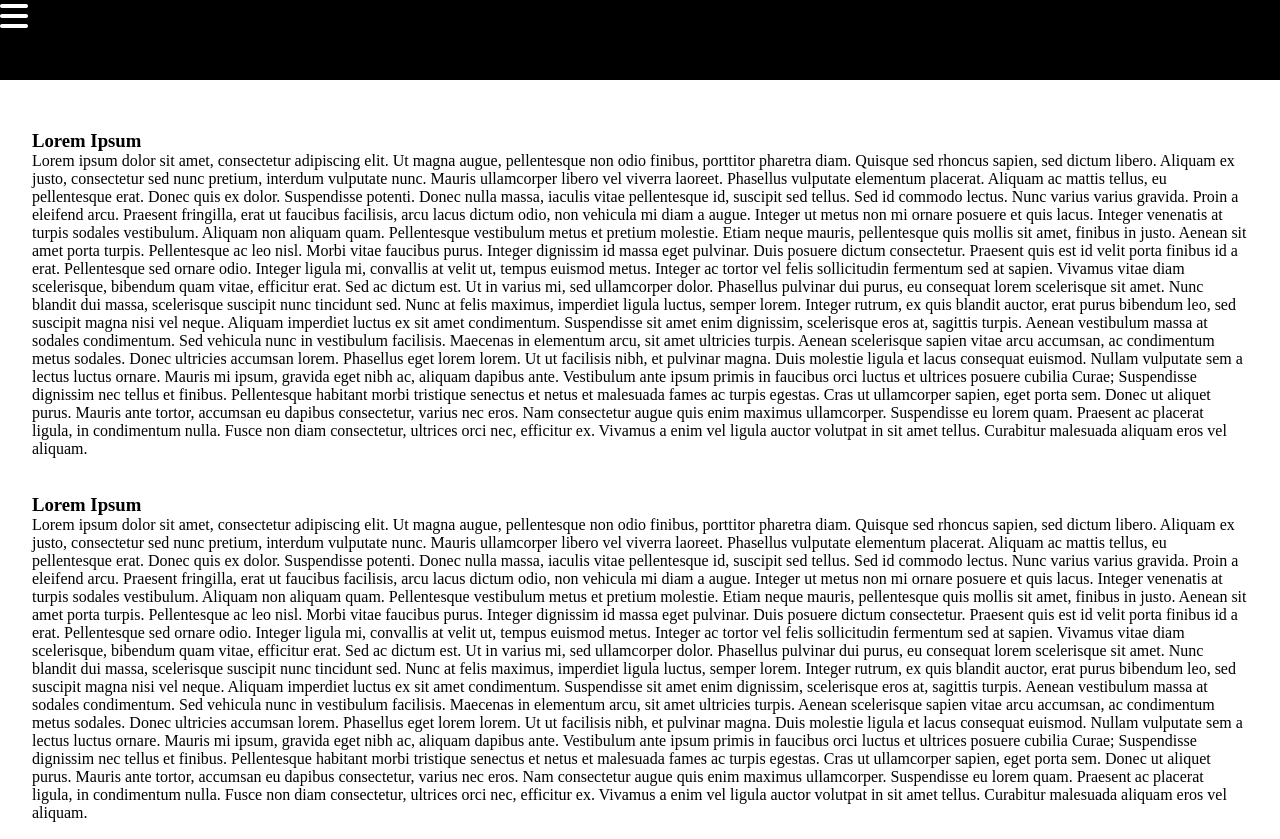
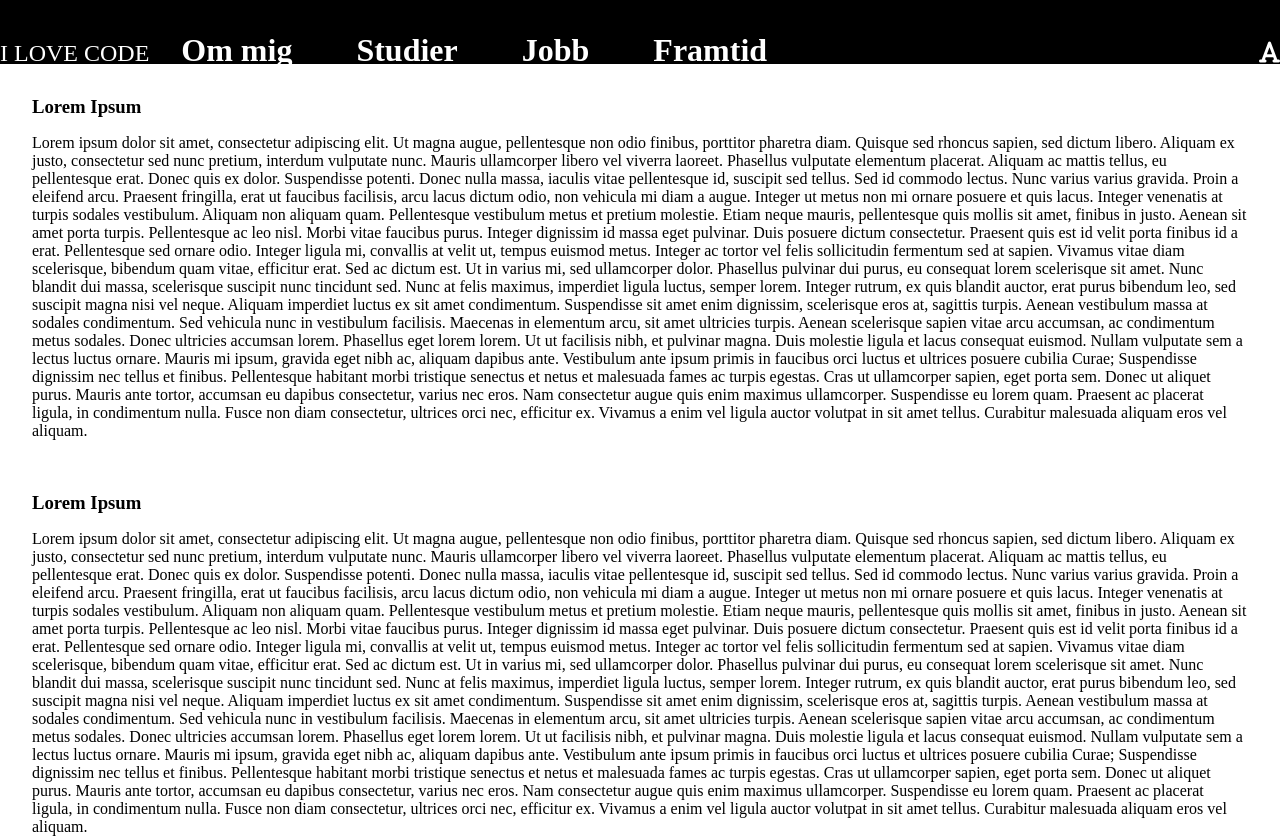
Before and after one commit to EmelieR89/Menubar, a plain HTML site: page index.html in a window 1280 px wide. Shown: the top 839 px of the page. Drawn offline with Linux system fonts and the light colour scheme.

Commit message:
Smaller/bigger text and better menubar

```diff
--- /dev/null
+++ b/desktop.css
@@ -0,0 +1,26 @@
+@media screen and (min-width: 667px) {
+    .ikonAndLove > i {
+        display: none;
+        /* visibility: hidden; */
+    }
+
+    ul {
+        display: flex;
+        flex-direction: row;
+        justify-content: center;
+        margin-top: 0;
+
+    }
+
+    header {
+        display: flex;
+        flex-direction: row;
+        align-items: baseline;
+
+    }
+
+    nav {
+        display: flex;
+        flex-grow: 1;
+    }
+}
--- a/index.html
+++ b/index.html
@@ -6,19 +6,35 @@
     <meta name="viewport" content="width=device-width, initial-scale=1.0">
     <meta http-equiv="X-UA-Compatible" content="ie=edge">
     <link rel="stylesheet" href="styles.css">
-    <script src="https://kit.fontawesome.com/4a99720832.js" crossorigin="anonymous"></script>">
+    <link rel="stylesheet" href="desktop.css">
+    <script src="https://kit.fontawesome.com/4a99720832.js" crossorigin="anonymous"></script>
+    <script src="https://kit.fontawesome.com/4a99720832.js" crossorigin="anonymous"></script>
     <title>Menubar</title>
     <script src="script.js"></script>
 </head>
 
 <body>
     <header>
+
+        <div class="ikonAndLove">
             <i onclick="toggleHamburgerbar()" class="fas fa-bars" style="color: white"></i>
+            <p>I LOVE CODE</p>
+
+        </div>
+
+
         <nav>
             <ul>
-                <li></li>
+                <li>Om mig</li>
+                <li>Studier</li>
+                <li>Jobb</li>
+                <li>Framtid</li>
             </ul>
         </nav>
+
+        <div class="sizeChange">
+            <i onclick="getBiggerText()" class="fas fa-font"></i>
+        </div>
     </header>
 
     <div class="delEtt">
@@ -77,55 +93,71 @@
 
     <br><br>
 
+    <main>
         <div class="delTvå">
             <h3>Lorem Ipsum</h3>
 
-        <p class="styckeTvå">Lorem ipsum dolor sit amet, consectetur adipiscing elit. Ut magna augue, pellentesque non
+            <p class="styckeTvå">Lorem ipsum dolor sit amet, consectetur adipiscing elit. Ut magna augue, pellentesque
+                non
                 odio
                 finibus, porttitor
                 pharetra diam. Quisque sed rhoncus sapien, sed dictum libero. Aliquam ex justo, consectetur sed nunc
                 pretium,
                 interdum vulputate nunc. Mauris ullamcorper libero vel viverra laoreet. Phasellus vulputate elementum
                 placerat.
-            Aliquam ac mattis tellus, eu pellentesque erat. Donec quis ex dolor. Suspendisse potenti. Donec nulla massa,
+                Aliquam ac mattis tellus, eu pellentesque erat. Donec quis ex dolor. Suspendisse potenti. Donec nulla
+                massa,
                 iaculis vitae pellentesque id, suscipit sed tellus. Sed id commodo lectus. Nunc varius varius gravida.
 
-            Proin a eleifend arcu. Praesent fringilla, erat ut faucibus facilisis, arcu lacus dictum odio, non vehicula
+                Proin a eleifend arcu. Praesent fringilla, erat ut faucibus facilisis, arcu lacus dictum odio, non
+                vehicula
                 mi
                 diam a augue. Integer ut metus non mi ornare posuere et quis lacus. Integer venenatis at turpis sodales
-            vestibulum. Aliquam non aliquam quam. Pellentesque vestibulum metus et pretium molestie. Etiam neque mauris,
-            pellentesque quis mollis sit amet, finibus in justo. Aenean sit amet porta turpis. Pellentesque ac leo nisl.
+                vestibulum. Aliquam non aliquam quam. Pellentesque vestibulum metus et pretium molestie. Etiam neque
+                mauris,
+                pellentesque quis mollis sit amet, finibus in justo. Aenean sit amet porta turpis. Pellentesque ac leo
+                nisl.
                 Morbi vitae faucibus purus. Integer dignissim id massa eget pulvinar.
 
-            Duis posuere dictum consectetur. Praesent quis est id velit porta finibus id a erat. Pellentesque sed ornare
+                Duis posuere dictum consectetur. Praesent quis est id velit porta finibus id a erat. Pellentesque sed
+                ornare
                 odio. Integer ligula mi, convallis at velit ut, tempus euismod metus. Integer ac tortor vel felis
                 sollicitudin
-            fermentum sed at sapien. Vivamus vitae diam scelerisque, bibendum quam vitae, efficitur erat. Sed ac dictum
+                fermentum sed at sapien. Vivamus vitae diam scelerisque, bibendum quam vitae, efficitur erat. Sed ac
+                dictum
                 est.
 
                 Ut in varius mi, sed ullamcorper dolor. Phasellus pulvinar dui purus, eu consequat lorem scelerisque sit
                 amet.
                 Nunc blandit dui massa, scelerisque suscipit nunc tincidunt sed. Nunc at felis maximus, imperdiet ligula
                 luctus,
-            semper lorem. Integer rutrum, ex quis blandit auctor, erat purus bibendum leo, sed suscipit magna nisi vel
-            neque. Aliquam imperdiet luctus ex sit amet condimentum. Suspendisse sit amet enim dignissim, scelerisque
+                semper lorem. Integer rutrum, ex quis blandit auctor, erat purus bibendum leo, sed suscipit magna nisi
+                vel
+                neque. Aliquam imperdiet luctus ex sit amet condimentum. Suspendisse sit amet enim dignissim,
+                scelerisque
                 eros
                 at, sagittis turpis. Aenean vestibulum massa at sodales condimentum. Sed vehicula nunc in vestibulum
                 facilisis.
                 Maecenas in elementum arcu, sit amet ultricies turpis. Aenean scelerisque sapien vitae arcu accumsan, ac
-            condimentum metus sodales. Donec ultricies accumsan lorem. Phasellus eget lorem lorem. Ut ut facilisis nibh,
+                condimentum metus sodales. Donec ultricies accumsan lorem. Phasellus eget lorem lorem. Ut ut facilisis
+                nibh,
                 et
                 pulvinar magna. Duis molestie ligula et lacus consequat euismod.
 
-            Nullam vulputate sem a lectus luctus ornare. Mauris mi ipsum, gravida eget nibh ac, aliquam dapibus ante.
+                Nullam vulputate sem a lectus luctus ornare. Mauris mi ipsum, gravida eget nibh ac, aliquam dapibus
+                ante.
                 Vestibulum ante ipsum primis in faucibus orci luctus et ultrices posuere cubilia Curae; Suspendisse
                 dignissim
-            nec tellus et finibus. Pellentesque habitant morbi tristique senectus et netus et malesuada fames ac turpis
-            egestas. Cras ut ullamcorper sapien, eget porta sem. Donec ut aliquet purus. Mauris ante tortor, accumsan eu
-            dapibus consectetur, varius nec eros. Nam consectetur augue quis enim maximus ullamcorper. Suspendisse eu
+                nec tellus et finibus. Pellentesque habitant morbi tristique senectus et netus et malesuada fames ac
+                turpis
+                egestas. Cras ut ullamcorper sapien, eget porta sem. Donec ut aliquet purus. Mauris ante tortor,
+                accumsan eu
+                dapibus consectetur, varius nec eros. Nam consectetur augue quis enim maximus ullamcorper. Suspendisse
+                eu
                 lorem
                 quam. Praesent ac placerat ligula, in condimentum nulla. Fusce non diam consectetur, ultrices orci nec,
-            efficitur ex. Vivamus a enim vel ligula auctor volutpat in sit amet tellus. Curabitur malesuada aliquam eros
+                efficitur ex. Vivamus a enim vel ligula auctor volutpat in sit amet tellus. Curabitur malesuada aliquam
+                eros
                 vel
                 aliquam.</p>
 
@@ -136,56 +168,72 @@
         <div class="delTre">
             <h3>Lorem Ipsum</h3>
 
-        <p class="styckeTvå">Lorem ipsum dolor sit amet, consectetur adipiscing elit. Ut magna augue, pellentesque non
+            <p class="styckeTvå">Lorem ipsum dolor sit amet, consectetur adipiscing elit. Ut magna augue, pellentesque
+                non
                 odio
                 finibus, porttitor
                 pharetra diam. Quisque sed rhoncus sapien, sed dictum libero. Aliquam ex justo, consectetur sed nunc
                 pretium,
                 interdum vulputate nunc. Mauris ullamcorper libero vel viverra laoreet. Phasellus vulputate elementum
                 placerat.
-            Aliquam ac mattis tellus, eu pellentesque erat. Donec quis ex dolor. Suspendisse potenti. Donec nulla massa,
+                Aliquam ac mattis tellus, eu pellentesque erat. Donec quis ex dolor. Suspendisse potenti. Donec nulla
+                massa,
                 iaculis vitae pellentesque id, suscipit sed tellus. Sed id commodo lectus. Nunc varius varius gravida.
 
-            Proin a eleifend arcu. Praesent fringilla, erat ut faucibus facilisis, arcu lacus dictum odio, non vehicula
+                Proin a eleifend arcu. Praesent fringilla, erat ut faucibus facilisis, arcu lacus dictum odio, non
+                vehicula
                 mi
                 diam a augue. Integer ut metus non mi ornare posuere et quis lacus. Integer venenatis at turpis sodales
-            vestibulum. Aliquam non aliquam quam. Pellentesque vestibulum metus et pretium molestie. Etiam neque mauris,
-            pellentesque quis mollis sit amet, finibus in justo. Aenean sit amet porta turpis. Pellentesque ac leo nisl.
+                vestibulum. Aliquam non aliquam quam. Pellentesque vestibulum metus et pretium molestie. Etiam neque
+                mauris,
+                pellentesque quis mollis sit amet, finibus in justo. Aenean sit amet porta turpis. Pellentesque ac leo
+                nisl.
                 Morbi vitae faucibus purus. Integer dignissim id massa eget pulvinar.
 
-            Duis posuere dictum consectetur. Praesent quis est id velit porta finibus id a erat. Pellentesque sed ornare
+                Duis posuere dictum consectetur. Praesent quis est id velit porta finibus id a erat. Pellentesque sed
+                ornare
                 odio. Integer ligula mi, convallis at velit ut, tempus euismod metus. Integer ac tortor vel felis
                 sollicitudin
-            fermentum sed at sapien. Vivamus vitae diam scelerisque, bibendum quam vitae, efficitur erat. Sed ac dictum
+                fermentum sed at sapien. Vivamus vitae diam scelerisque, bibendum quam vitae, efficitur erat. Sed ac
+                dictum
                 est.
 
                 Ut in varius mi, sed ullamcorper dolor. Phasellus pulvinar dui purus, eu consequat lorem scelerisque sit
                 amet.
                 Nunc blandit dui massa, scelerisque suscipit nunc tincidunt sed. Nunc at felis maximus, imperdiet ligula
                 luctus,
-            semper lorem. Integer rutrum, ex quis blandit auctor, erat purus bibendum leo, sed suscipit magna nisi vel
-            neque. Aliquam imperdiet luctus ex sit amet condimentum. Suspendisse sit amet enim dignissim, scelerisque
+                semper lorem. Integer rutrum, ex quis blandit auctor, erat purus bibendum leo, sed suscipit magna nisi
+                vel
+                neque. Aliquam imperdiet luctus ex sit amet condimentum. Suspendisse sit amet enim dignissim,
+                scelerisque
                 eros
                 at, sagittis turpis. Aenean vestibulum massa at sodales condimentum. Sed vehicula nunc in vestibulum
                 facilisis.
                 Maecenas in elementum arcu, sit amet ultricies turpis. Aenean scelerisque sapien vitae arcu accumsan, ac
-            condimentum metus sodales. Donec ultricies accumsan lorem. Phasellus eget lorem lorem. Ut ut facilisis nibh,
+                condimentum metus sodales. Donec ultricies accumsan lorem. Phasellus eget lorem lorem. Ut ut facilisis
+                nibh,
                 et
                 pulvinar magna. Duis molestie ligula et lacus consequat euismod.
 
-            Nullam vulputate sem a lectus luctus ornare. Mauris mi ipsum, gravida eget nibh ac, aliquam dapibus ante.
+                Nullam vulputate sem a lectus luctus ornare. Mauris mi ipsum, gravida eget nibh ac, aliquam dapibus
+                ante.
                 Vestibulum ante ipsum primis in faucibus orci luctus et ultrices posuere cubilia Curae; Suspendisse
                 dignissim
-            nec tellus et finibus. Pellentesque habitant morbi tristique senectus et netus et malesuada fames ac turpis
-            egestas. Cras ut ullamcorper sapien, eget porta sem. Donec ut aliquet purus. Mauris ante tortor, accumsan eu
-            dapibus consectetur, varius nec eros. Nam consectetur augue quis enim maximus ullamcorper. Suspendisse eu
+                nec tellus et finibus. Pellentesque habitant morbi tristique senectus et netus et malesuada fames ac
+                turpis
+                egestas. Cras ut ullamcorper sapien, eget porta sem. Donec ut aliquet purus. Mauris ante tortor,
+                accumsan eu
+                dapibus consectetur, varius nec eros. Nam consectetur augue quis enim maximus ullamcorper. Suspendisse
+                eu
                 lorem
                 quam. Praesent ac placerat ligula, in condimentum nulla. Fusce non diam consectetur, ultrices orci nec,
-            efficitur ex. Vivamus a enim vel ligula auctor volutpat in sit amet tellus. Curabitur malesuada aliquam eros
+                efficitur ex. Vivamus a enim vel ligula auctor volutpat in sit amet tellus. Curabitur malesuada aliquam
+                eros
                 vel
                 aliquam.</p>
 
         </div>
+    </main>
 
 </body>
 
--- a/script.js
+++ b/script.js
@@ -10,3 +10,30 @@ function toggleHamburgerbar() {
         header.style.height = "100vh"
     }
 }
+
+function getBiggerText() {
+    const body = document.querySelector("body")
+    // body.style.fontSize = "2rem";
+
+    if (body.style.fontSize === "2rem") {
+        body.style.fontSize = "1rem"
+    }
+
+    else {
+        body.style.fontSize = "2rem"
+    }
+
+}
+
+// let scale = 1;
+
+// function enlarge() {
+//     scale *= 1.1
+//     applyScale()
+
+// }
+
+// function applyScale() {
+//     const body = document.querySelector("body");
+//     body.style.transform.fontsize = 'scale(' + scale + ')'
+// }
--- a/styles.css
+++ b/styles.css
@@ -1,6 +1,7 @@
 * {
     margin: 0;
     padding: 0;
+
 }
 
 body {
@@ -9,20 +10,59 @@ body {
 }
 
 header {
-    height: 5rem;
+    height: 4rem;
     background-color: black;
+    color: white;
     position: fixed;
     top: 0;
     left: 0;
     right: 0;
-    transition: 3s;
+    transition: 1s;
+    overflow: hidden;
+    align-items: center;
+}
+
+.ikonAndLove {
+    display: flex;
+    align-items: baseline;
+    font-size: 1.5rem;
+
+}
+
+.sizeChange {
+    display: flex;
+    align-items: baseline;
+    font-size: 1.5rem;
 }
 
 .delEtt {
-    margin-top: 7rem;
+    margin-top: 6rem;
 }
 
 .fa-bars {
     font-size: 2rem;
+    margin: 1.5rem;
 
 }
+
+h3 {
+    margin: 1rem 0rem;
+}
+
+li {
+    color: white;
+    margin: 2rem;
+    font-size: 2rem;
+    font-weight: bold;
+}
+
+ul {
+    display: flex;
+    flex-direction: column;
+    list-style-type: none;
+    /* justify-content: center; */
+    align-items: center;
+    margin-top: 5.5;
+
+
+}
```
Lines whose indentation alone changed are shown as unchanged.
